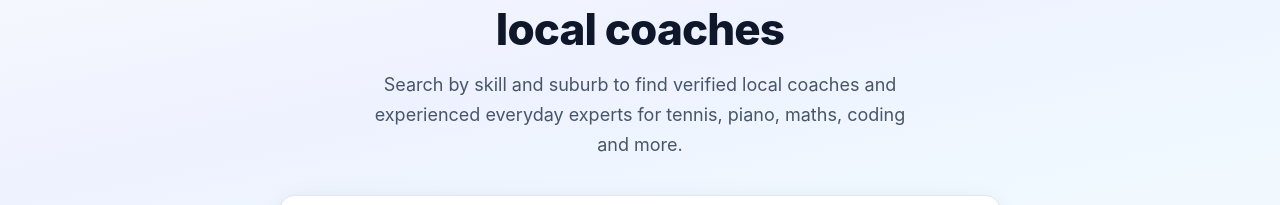
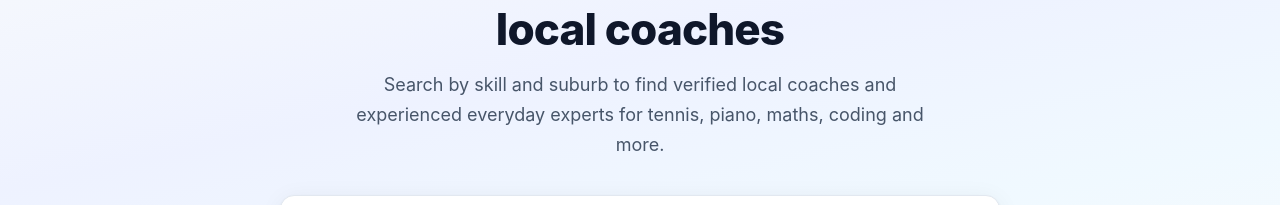
Before and after one commit to tasharofi/coachfinder, a React (Vite) app in the folder client/: page / in a window 1280 px wide. Shown: the part 163-368 px from the top of the page. Built offline with nearby package versions, Linux system fonts and the light colour scheme; no server answers.

Commit message:
style: hero-subtitle max-width 560px → 585px

```diff
--- a/client/src/index.css
+++ b/client/src/index.css
@@ -529,7 +529,7 @@ select.form-input {
   color: var(--color-text-secondary);
   margin-bottom: 36px;
   line-height: 1.65;
-  max-width: 560px;
+  max-width: 585px;
   margin-left: auto;
   margin-right: auto;
 }
```
